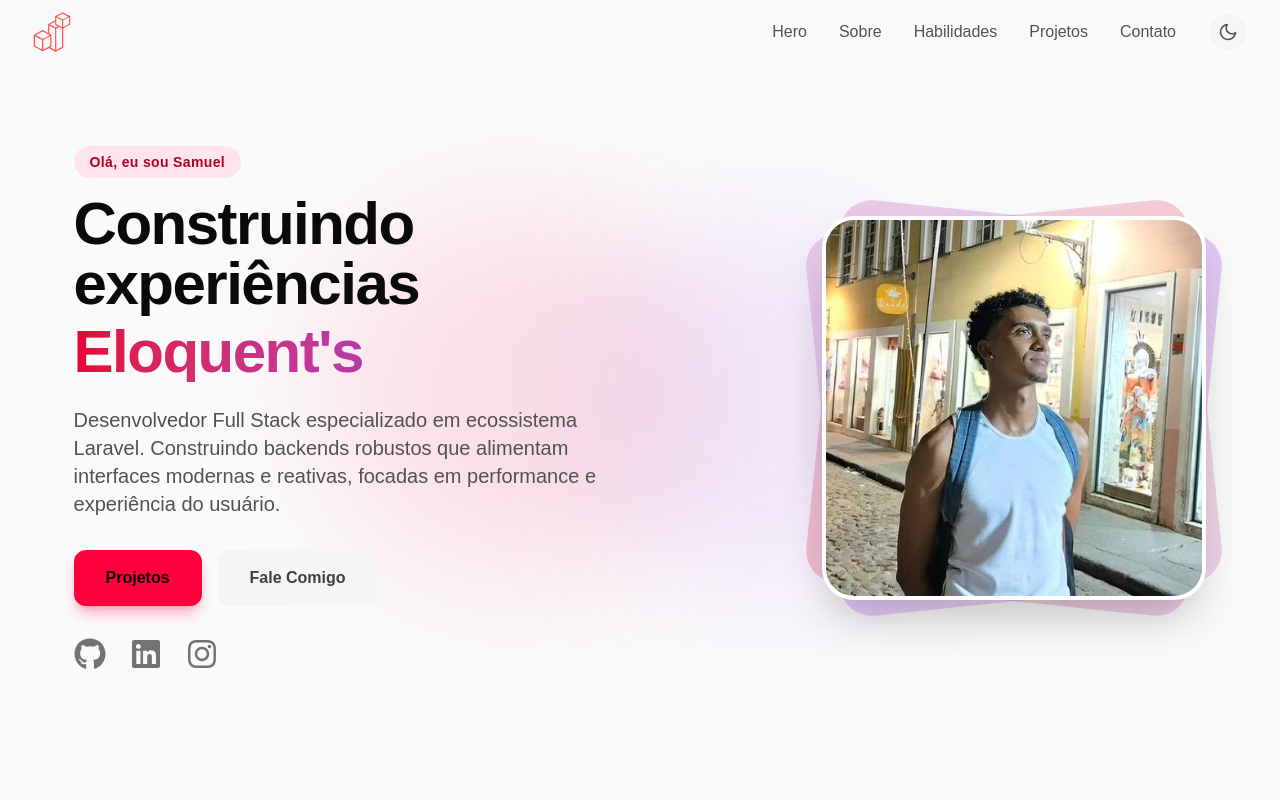
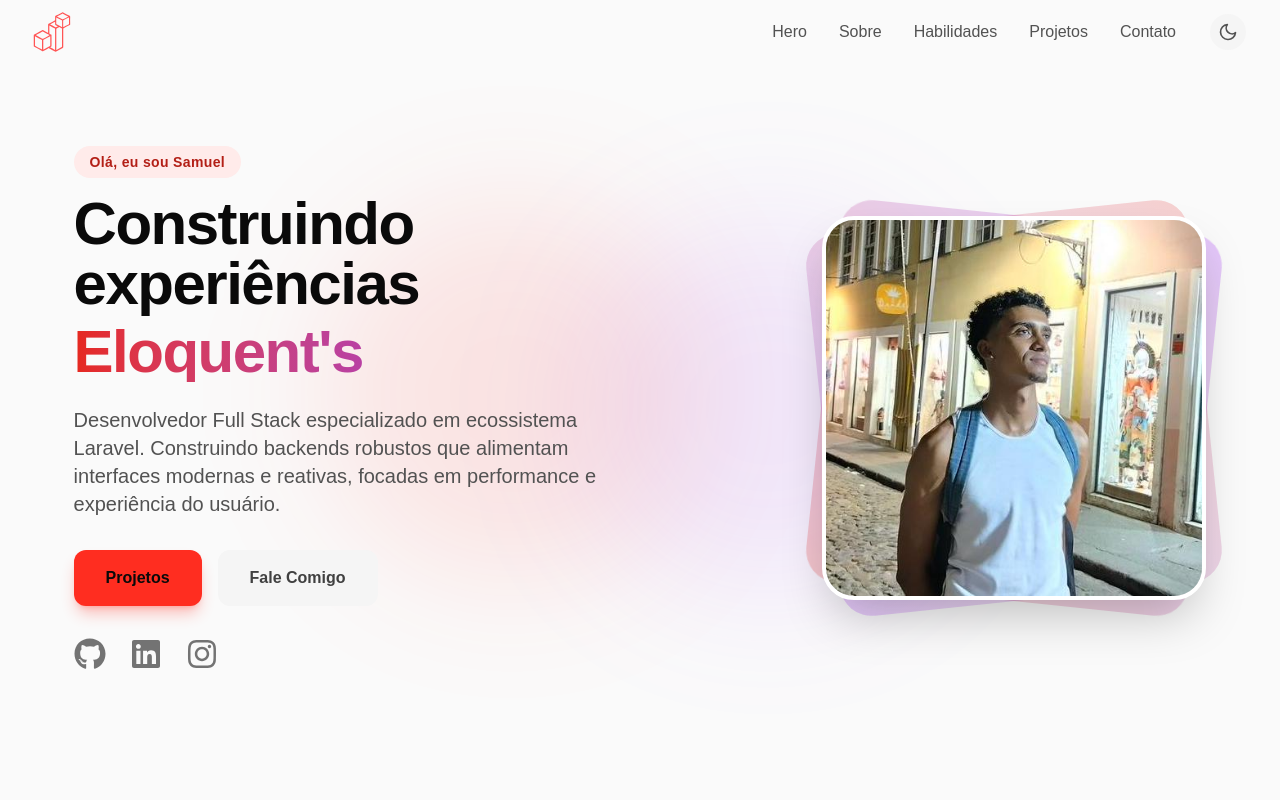
Before and after one commit to DouradoCtrl/portifolio, a Next.js app: page / in a window 1280 px wide. Shown: the top 800 px of the page. Built offline with nearby package versions, Linux system fonts and the light colour scheme.

Commit message:
add: aplicado tema laranja

```diff
--- a/app/globals.css
+++ b/app/globals.css
@@ -16,17 +16,17 @@
      variáveis originais do Tailwind v4.
     */
 
-    /* Escala Cyber Red */
-    --color-amber-100: #ffe5eb;
-    --color-amber-200: #ffb8cb;
-    --color-amber-300: #ff8aab;
-    --color-amber-400: #ff5c8b;
-    --color-amber-500: #ff003c;
-    --color-amber-600: #e60036;
-    --color-amber-700: #b3002a;
-    --color-amber-800: #80001e;
-    --color-amber-900: #4d0012;
-    --color-amber-950: #26000a;
+    /* Escala Laravel Red */
+    --color-amber-100: #ffebea;
+    --color-amber-200: #ffccc8;
+    --color-amber-300: #ffa39c;
+    --color-amber-400: #ff6b61;
+    --color-amber-500: #ff2d20;
+    --color-amber-600: #e6281d;
+    --color-amber-700: #b31f16;
+    --color-amber-800: #801610;
+    --color-amber-900: #4d0d0a;
+    --color-amber-950: #260705;
 
     --color-neutral-950: #0a0a0a;
     /* Fundo/Texto pesado */
@@ -49,17 +49,17 @@
     /* Bordas no Modo Escuro */
     --color-neutral-700: #262626;
 
-    /* Escala Cyber Red no Dark Mode */
-    --color-amber-100: #ffe5eb;
-    --color-amber-200: #ffb8cb;
-    --color-amber-300: #ff8aab;
-    --color-amber-400: #ff5c8b;
-    --color-amber-500: #ff003c;
-    --color-amber-600: #e60036;
-    --color-amber-700: #b3002a;
-    --color-amber-800: #80001e;
-    --color-amber-900: #4d0012;
-    --color-amber-950: #26000a;
+    /* Escala Laravel Red no Dark Mode */
+    --color-amber-100: #ffebea;
+    --color-amber-200: #ffccc8;
+    --color-amber-300: #ffa39c;
+    --color-amber-400: #ff6b61;
+    --color-amber-500: #ff2d20;
+    --color-amber-600: #e6281d;
+    --color-amber-700: #b31f16;
+    --color-amber-800: #801610;
+    --color-amber-900: #4d0d0a;
+    --color-amber-950: #260705;
   }
 
   html {
```
